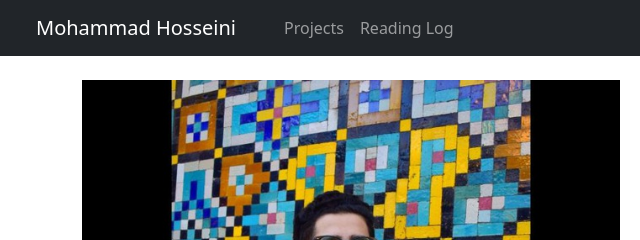
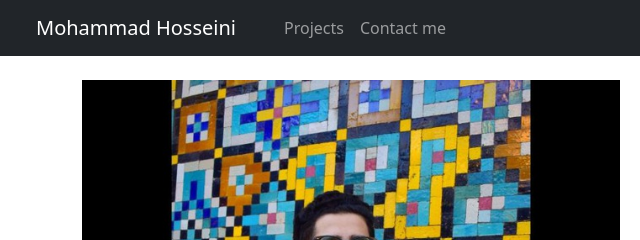
Before and after one commit to moh-hosseini98/moh-hosseini98.github.io, a plain HTML site: page index.html in a window 1280 px wide. Shown: the top 240 px of the page, 0-640 px from the left. Drawn offline with nearby package versions, Linux system fonts and the light colour scheme.

Commit message:
Update index.html
add gmail

```diff
--- a/index.html
+++ b/index.html
@@ -30,7 +30,7 @@
                             <a class="nav-link" href="https://github.com/moh-hosseini98/">Projects</a>
                         </li>
                         <li class="nav-item">
-                            <a class="nav-link" href="#">Reading Log</a>
+                            <a class="nav-link" href="mailto: moh.hosseini1998@gmail.com">Contact me</a>
                         </li>
                     </ul>
                 </div>
```
